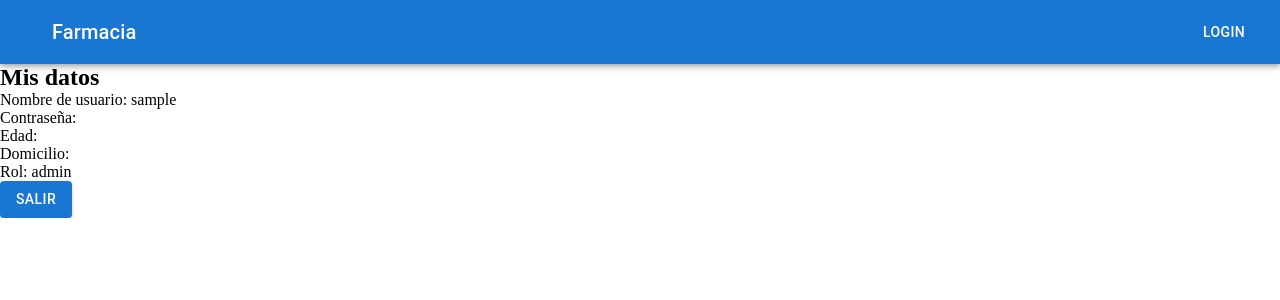
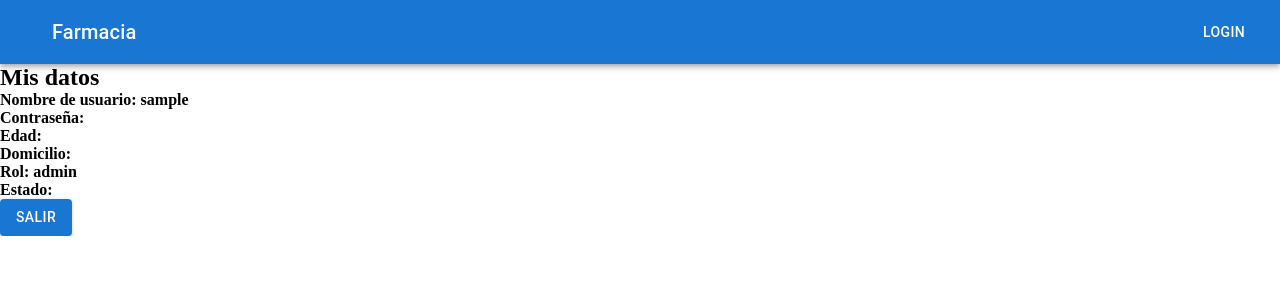
Before and after one commit to Laureanorosales/proyecto1, a Next.js app in the folder proyecto1/: page /datauser in a window 1280 px wide. Shown: the top 300 px of the page. Built offline with nearby package versions, Linux system fonts and the light colour scheme; sample sign-in values are in the browser's storage.

Commit message:
Stock completo pero no escribe, ventas, y no me acuerdo que mas
asdasd

```diff
--- a/proyecto1/src/models/usuario.js
+++ b/proyecto1/src/models/usuario.js
@@ -19,7 +19,7 @@ const usuarioSchema = new Schema({
     required: [true, "role is mandatory"],
   },
   tel: {
-    type: String,
+    type: "number",
   },
   email: {
     type: String,
--- a/proyecto1/src/pages/api/user.js
+++ b/proyecto1/src/pages/api/user.js
@@ -7,8 +7,8 @@ export default async (req, res) => {
   switch (req.method) {
     case "POST":
       try {
-        const { username, password, role, email, tel } = req.body;
-        const user = { username, password, role, email, tel };
+        const { username, password, role, email, tel, edad, dom } = req.body;
+        const user = { username, password, role, email, tel, edad, dom };
         const newUser = await usuario.create(user);
         res.status(200).send({ newUser });
       } catch (err) {
--- a/proyecto1/src/pages/datauser.js
+++ b/proyecto1/src/pages/datauser.js
@@ -37,11 +37,12 @@ const datauser = () => {
       </div>
       <h2>Mis datos</h2>
       <div>
-        <p>Nombre de usuario: {userInfo?.username} </p>
-        <p>Contraseña: {userInfo?.password}</p>
-        <p>Edad: {userInfo?.edad}</p>
-        <p>Domicilio: {userInfo?.dom}</p>
-        <p>Rol: {userInfo?.role}</p>
+        <h4>Nombre de usuario: {userInfo?.username} </h4>
+        <h4>Contraseña: {userInfo?.password}</h4>
+        <h4>Edad: {userInfo?.edad}</h4>
+        <h4>Domicilio: {userInfo?.dom}</h4>
+        <h4>Rol: {userInfo?.role}</h4>
+        <h4>Estado: {userInfo?.active}</h4>
       </div>
       <div>
         <Button onClick={sendToHomeUser} variant="contained">
--- a/proyecto1/src/pages/homeadmin.js
+++ b/proyecto1/src/pages/homeadmin.js
@@ -36,6 +36,9 @@ const homeadmin = () => {
   const sendToStock = () => {
     router.push("/stock");
   };
+  const sendToData = () => {
+    router.push("/datauser");
+  };
 
   return (
     <div>
@@ -54,6 +57,9 @@ const homeadmin = () => {
         <Button onClick={sendToStock} variant="contained">
           Administrar stock
         </Button>
+        <Button onClick={sendToData} variant="contained">
+          Mis Datos
+        </Button>
       </div>
     </div>
   );
```
Also changed, not shown: proyecto1/src/pages/register.js (+7 -1 lines).
